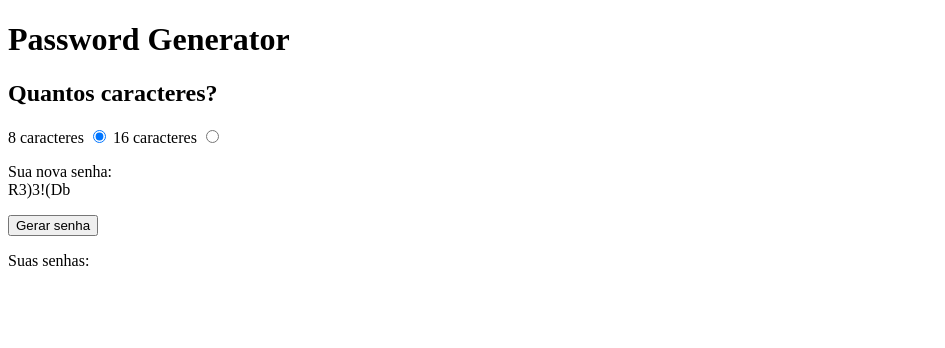
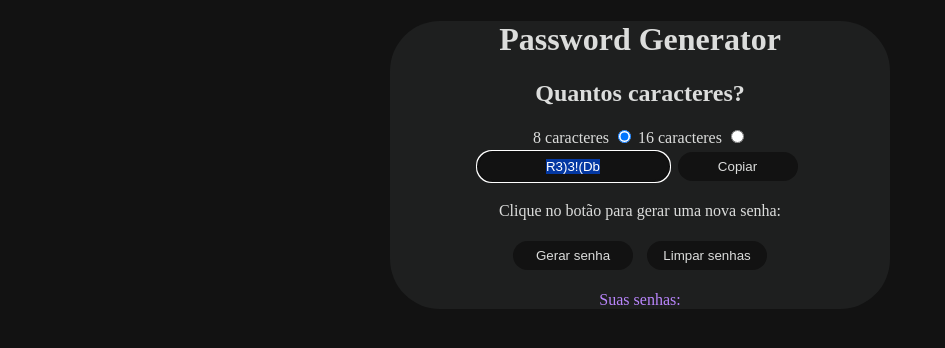
Before and after one commit to rmelojefferson/passwordGenerator, a plain HTML site: page index.html in a window 1280 px wide. Both pictures are taken after a click on the button "Gerar senha". Shown: the whole page, without its empty margins (0-945 px from the left). Drawn offline with Linux system fonts and the light colour scheme.

Commit message:
Adicionando funcionalidades e CSS
Adicionando as funcionalidades:
- Botão clean (Reload da página)
- Botão copy (Botão copia a senha gerada no campo "Nova Senha")

Estilo CSS:
Folha de estilo CSS com tema Dark

```diff
--- a/index.html
+++ b/index.html
@@ -3,10 +3,11 @@
 <head>
     <meta charset="UTF-8">
     <meta name="viewport" content="width=device-width, initial-scale=1.0">
+    <link rel="stylesheet" href="./style.css">
     <title>Password Generator</title>
 </head>
 <body>
-    <div>
+    <div id="principalDiv">
         <h1>Password Generator</h1>
 
         <h2>Quantos caracteres?</h2>
@@ -18,14 +19,17 @@
             <label>16 caracteres</label>
             <input type="radio" class="passwordLength" name="passwordLength">
         </form>
-
-        <p id="newPassword">Clique no botão para gerar uma nova senha:</p>
+        <input id="newPassword" type="text" placeholder="Nova senha">
+        <input id="copy" type="button" value="Copiar">
+        <p>Clique no botão para gerar uma nova senha:</p>
 
         <input id="newPassButton" type="button" value="Gerar senha">
+        <input id="clean" type="button" value="Limpar senhas">
 
-        <p>Suas senhas:</p>
-        <ul id="generatedPass"></ul> <!--Quando clicar no botão, alterar para "Suas senhas:"-->
+        <p id="suasSenhasButton"></p>
+        <ul id="generatedPass"></ul>
     </div>
+
     <script src="./passwordGenerator.js"></script>
 </body>
 </html>
--- a/passwordGenerator.js
+++ b/passwordGenerator.js
@@ -1,27 +1,45 @@
 let caracteres = `0123456789!@#$%¨&*abcdefghijklmnopqrstuvwxyzABCDEFGHIJKLMNOPQRSTUVWXYZ'"()´{}[]~^?,.<>;/|+-`;
 
-let novaSenha = document.getElementById("newPassword");
-let senhasGeradas = document.getElementById("generatedPass");
-let botaoNovaSenha = document.getElementById("newPassButton");
-botaoNovaSenha.onclick = newPassButton;
 let recebeSenha = '';
 let contador = '';
 
+let senhasGeradas = document.getElementById("generatedPass");
+let botaoNovaSenha = document.getElementById("newPassButton");
+    botaoNovaSenha.onclick = newPassButton;
+
+let limpaSenha = document.getElementById("clean");
+    limpaSenha.onclick = cleanButton;
+
 function newPassButton(){
     let check = document.getElementById("passwordLength").checked;
+    var senhaNode = document.createTextNode(recebeSenha);
     var node = document.createElement("ul");
-    var senhaNode = document.createTextNode(recebeSenha);
-    node.appendChild(senhaNode);
+        node.appendChild(senhaNode);
     if(check==true){
         contador = 8;
     }else{
         contador = 16;
     }
-    recebeSenha= '';
+
+    recebeSenha = '';
+
     for(let c=0;c<contador;c++){
         let randomCaracter = Math.floor(Math.random()*caracteres.length);
-        recebeSenha = caracteres[randomCaracter]+recebeSenha;
+            recebeSenha = caracteres[randomCaracter]+recebeSenha;
     }
-    novaSenha.innerHTML = `Sua nova senha:<br> ${recebeSenha}`;
-    senhasGeradas.appendChild(node);
+
+    let novaSenha = document.getElementById("newPassword");
+        novaSenha.value = recebeSenha;
+        novaSenha.style.color = "#ba86fd";
+
+        senhasGeradas.appendChild(node);
+        document.getElementById("suasSenhasButton").innerText = "Suas senhas:";
+
+    let copyPass = document.getElementById("newPassword");
+        copyPass.select();
+        document.execCommand("copy");
 }
+
+function cleanButton( ){
+    location.reload()
+}
--- /dev/null
+++ b/style.css
@@ -0,0 +1,38 @@
+body {
+    background-color:#121212;
+    color: #DCDDDC ;
+    text-align: center;
+}
+
+#principalDiv {
+    background-color: #1E1F1F;
+    max-width: 500px;
+    text-align: center;
+    border-radius: 50px;
+    box-sizing: border-box;
+    margin: auto;
+}
+
+ul, #suasSenhasButton{
+    color: #ba86fd;
+}
+
+#newPassButton, #clean, #copy{
+    background-color:#121212;
+    color: #DCDDDC ;
+    border-radius: 50px;
+    border: 0;
+    padding: 7px;
+    margin: 5px;
+    width: 120px;
+    text-align: center;
+}
+
+#newPassword{
+    background-color:#121212;
+    color: #DCDDDC;
+    border-radius: 50px;
+    border: 0;
+    padding: 7px;
+    text-align: center;
+}
```
